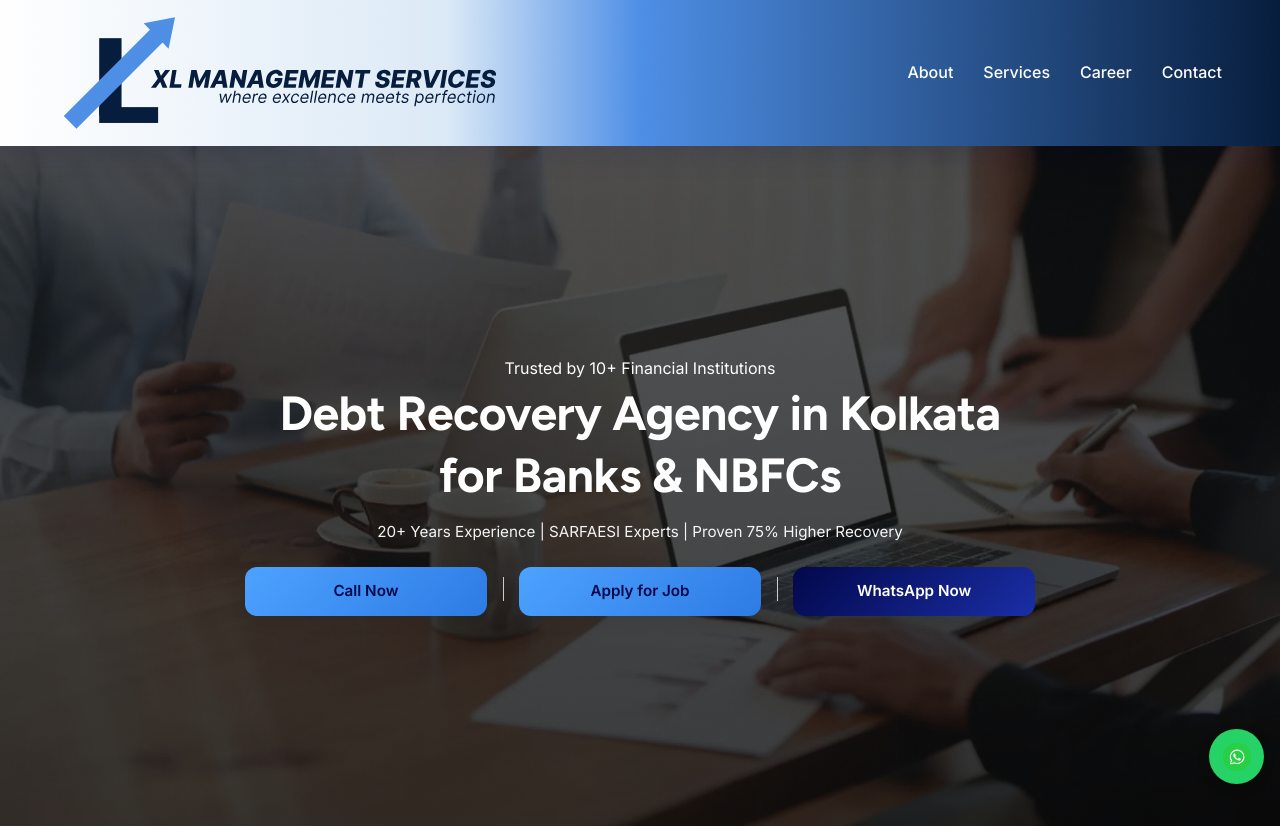
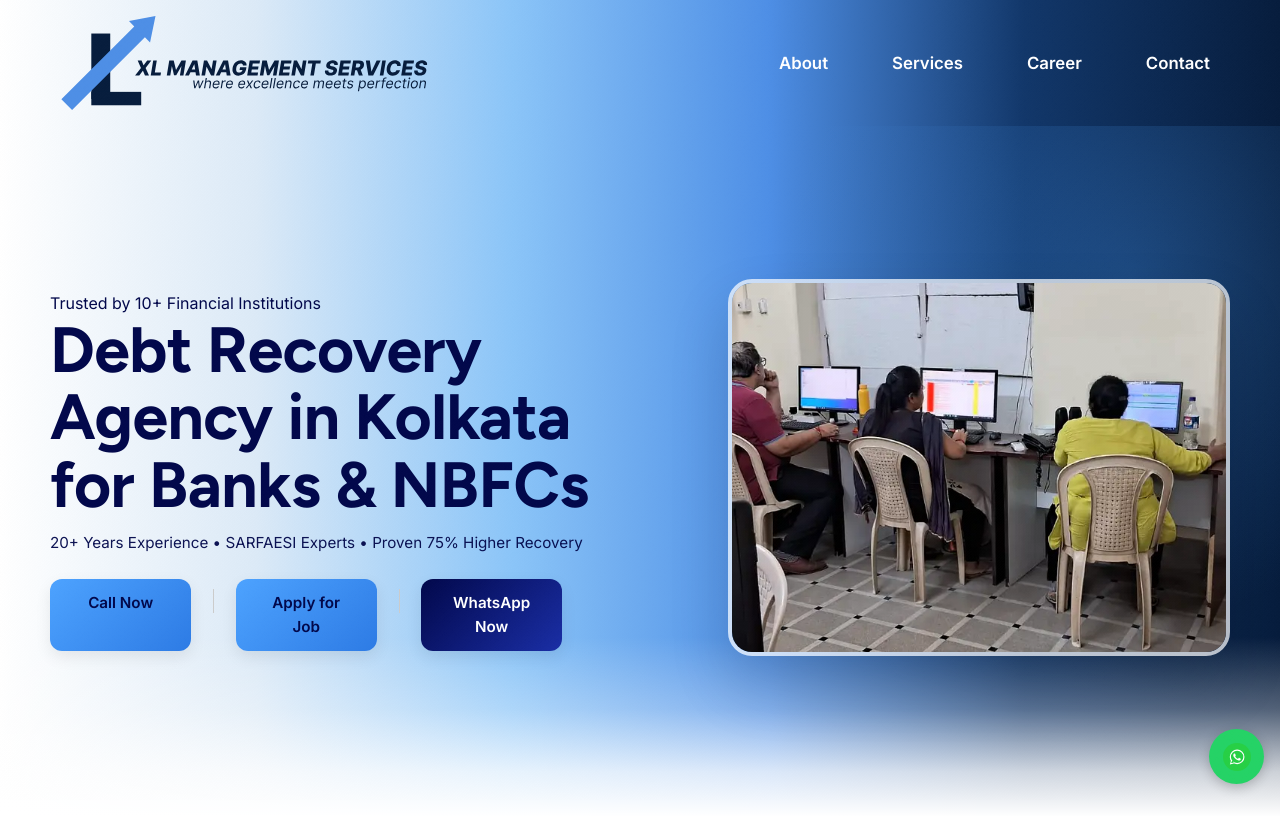
Before and after one commit to avishree-dev/business-site-xlmanagementservices, a website: page index.html in a window 1280 px wide. Shown: the top 829 px of the page. Drawn offline with nearby package versions, Linux system fonts and the light colour scheme.

Commit message:
Update the navbar style and Hero section style
The backround of the hero section and the navbar have been changed to gradient
colors. The headingswere also changed to sppear larger. This was done
because the navbar looked flat and visually unappealing and
the hero section looked too dark and text heavy

```diff
--- a/css/global.css
+++ b/css/global.css
@@ -303,7 +303,7 @@
 
 .global-hero {
   position: relative;
-  min-height: 85vh;
+  min-height: calc(100vh - 110px);
   padding: 40px 20px;
   background-attachment: scroll;
 
@@ -312,12 +312,21 @@
   justify-content: center;
 
   text-align: center;
-  color: white;
+  color: var(--primary);
 
-  background: url("/assets/images/hero.webp") center/cover no-repeat;
+ background: linear-gradient(
+                    90deg,
+                    #FFFFFF 0%,
+                    #DCEAF7 20%,
+                    #8BC5F8 40%,
+                    #4E8FE6 60%,
+                    #12376A 80%,
+                    #071D3D 100%
+                );
 }
 
 .global-hero-overlay {
+  display: none;
   position: absolute;
   inset: 0;
   background: linear-gradient(
@@ -331,20 +340,45 @@
   z-index: 2;
   padding: 20px 10px;
 
-  max-width: 850px;
+  max-width: 1300px;
+  width: 100%;
   padding: 40px 30px;
 
-  display: flex;
-  flex-direction: column;
+  display: grid;
+  grid-template-columns: 1.1fr 0.9fr;
+  gap: 4rem;
   align-items: center;
 }
 
+.global-hero-left {
+  display: flex;
+  flex-direction: column;
+  align-items: flex-start;
+  text-align: left;
+}
+
+.global-hero-right img {
+  width: 100%;
+  aspect-ratio: 4 / 3;
+  height: auto;
+
+  object-fit: cover;
+
+  border-radius: 24px;
+  border: 4px solid rgba(255,255,255,0.7);
+
+  box-shadow:
+    0 30px 60px rgba(0,0,0,0.15);
+}
+
 .global-hero h1 {
-  font-size: 3rem;
+  font-size: clamp(3rem, 5vw, 5rem);
   font-weight: 700;
+  max-width: 13ch;
   letter-spacing: -0.5px;
   margin-bottom: 14px;
-  line-height: 1.3;
+  line-height: 1.05;
+  color: var(--primary);
 }
 
 .global-hero p {
@@ -369,11 +403,9 @@
 
 .global-hero-btn-container {
   display: flex;
-  gap: 16px;
-  justify-content: center;
-  flex-direction: row;
-  gap: 6px;
-  width: 100%;
+  justify-content: flex-start;
+  gap: 12px;
+  width: auto;
 }
 
 .global-hero-btn-container .divider {
@@ -386,6 +418,46 @@
 .global-hero-btn-container a {
   width: 100%;
   text-align: center;
+}
+
+.global-hero::before {
+  content: "";
+
+  position: absolute;
+
+  width: 700px;
+  height: 700px;
+
+  top: -200px;
+  right: -200px;
+
+  background: radial-gradient(
+    circle,
+    rgba(77,163,255,0.25),
+    transparent 70%
+  );
+
+  pointer-events: none;
+}
+
+.global-hero::after {
+  content: "";
+  position: absolute;
+  left: 0;
+  bottom: -1px;
+  width: 100%;
+  height: 180px;
+
+  background: linear-gradient(
+    to bottom,
+    rgba(255,255,255,0) 0%,
+    rgba(255,255,255,0.3) 40%,
+    rgba(255,255,255,0.8) 75%,
+    #ffffff 100%
+  );
+
+  pointer-events: none;
+  z-index: 1;
 }
 
 /* About Section */
--- a/css/navbar.css
+++ b/css/navbar.css
@@ -14,12 +14,14 @@
     background: linear-gradient(
                     90deg,
                     #FFFFFF 0%,
-                    #DCEAF7 35%,
-                    #4E8FE6 50%,
+                    #DCEAF7 20%,
+                    #8BC5F8 40%,
+                    #4E8FE6 60%,
+                    #12376A 80%,
                     #071D3D 100%
                 );
 
-    box-shadow: 0 8px 30px rgba(2, 8, 75, 0.12);
+    box-shadow: none;
 
     overflow: hidden;
 }
@@ -31,7 +33,7 @@
 }
 
 .logo img {
-    height: 130px;
+    height: 110px;
     width: auto;
     display: block;
 }
@@ -46,28 +48,36 @@
 .navbar-links {
     list-style: none;
     display: flex;
-    gap: 30px;
+    gap: 40px;
     margin: 0;
     padding: 10px;
 }
 
 .navbar-links a {
     text-decoration: none;
-    color: var(--bg);
-    font-weight: 500;
     position: relative;
     display: inline-block;
+    color: #ffffff;
+    font-size: 1.05rem;
+    font-weight: 800;
+    padding: 8px 12px;
+    border-radius: 8px;
+}
+
+.navbar-links a:hover {
+    background: rgba(255,255,255,0.12);
 }
 
 /* Hover underline animation */
 .navbar-links a::after {
+    display: none;
     content: "";
     position: absolute;
     left: 0;
     bottom: -6px;
     width: 0%;
     height: 2px;
-    background: var(--accent);
+    background: var(--primary);
     transition: width var(--transition-fast);
 }
 
--- a/index.html
+++ b/index.html
@@ -152,6 +152,7 @@
         <div class="global-hero-overlay"></div>
 
         <div class="global-hero-content">
+            <div class="global-hero-left">
 
                 <div class="global-badge">
                 Trusted by 10+ Financial Institutions
@@ -162,7 +163,7 @@
                 </h1>
 
                 <p>
-            20+ Years Experience | SARFAESI Experts | Proven 75% Higher Recovery
+                20+ Years Experience • SARFAESI Experts • Proven 75% Higher Recovery
                 </p>
 
                 <div class="global-hero-btn-container">
@@ -171,6 +172,12 @@
                     <a href="/Career.html" class="btn btn-secondary">Apply for Job</a>
                     <span class="divider"></span>
                     <a href="https://wa.me/917003098956" class="btn btn-primary" target="_blank">WhatsApp Now</a>
+                </div>
+            </div>
+            <div class="global-hero-right">
+                <img
+                    src="/assets/images/recovery-team.webp"
+                    alt="XL Management Services Team">
             </div>
         </div>
     </section>
```
Also changed, not shown: About.html (+4 -0 lines), Career.html (+3 -0 lines), Contact.html (+3 -1 lines), Services.html (+3 -1 lines), assets/images/recovery-team.webp (added). Lines whose indentation alone changed are shown as unchanged.
